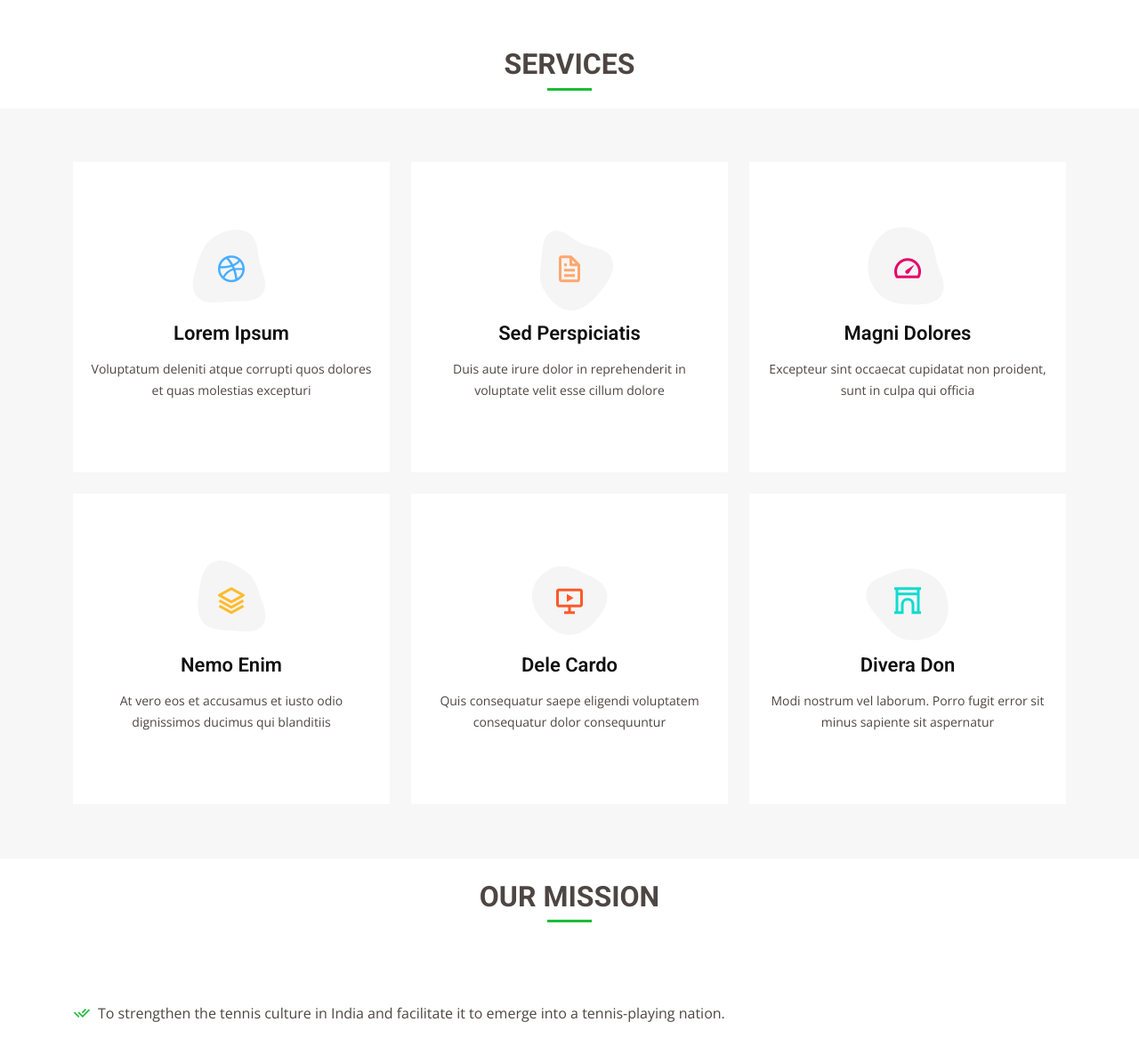
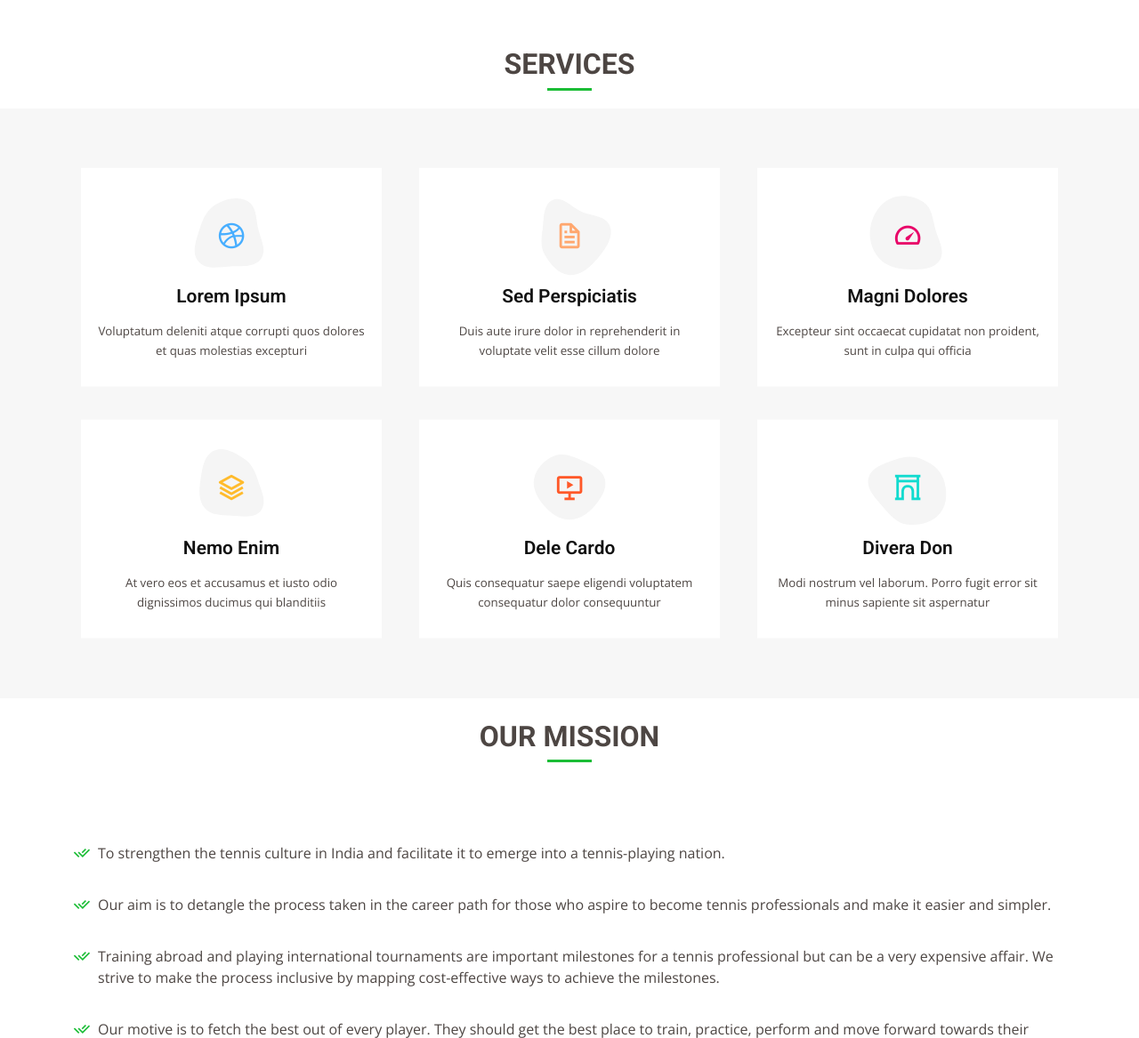
Before and after one commit to ishaannagpal18/Thirty40, a Django app: page /sports/ in a window 1280 px wide. Shown: the part 1309-2476 px from the top of the page at 89% size. Run offline with Django 3.2, Linux system fonts and the light colour scheme; some libraries are stand-ins or nearby versions.

Commit message:
First Commit

```diff
--- a/static/css/style2.css
+++ b/static/css/style2.css
@@ -1,3 +1,4 @@
+/* Landing Page */
 .row1{
   padding-bottom: 2%;
 }
@@ -11,6 +12,7 @@
 #hero .sports{
   margin-top: 40%;
 }
+/* Education Page */
 #hero .education-slider{
   border-top: 5px solid #862428;
 }
@@ -47,6 +49,9 @@
 .about-us .education-content ul i {
     color: #862428;
 }
+.services .icon-box {
+    padding: 30px 20px 30px 20px;
+}
 .services .icon-box .icon-d {
     margin: 0 auto;
     width: 200px;
@@ -56,6 +61,9 @@
     justify-content: center;
     transition: ease-in-out 0.3s;
     position: relative;
+}
+[data-aos^=zoom][data-aos^=zoom].aos-animate {
+    transform: translateZ(0) scale(0.95);
 }
 .clients .education-logo img {
     height: 80px;
```
